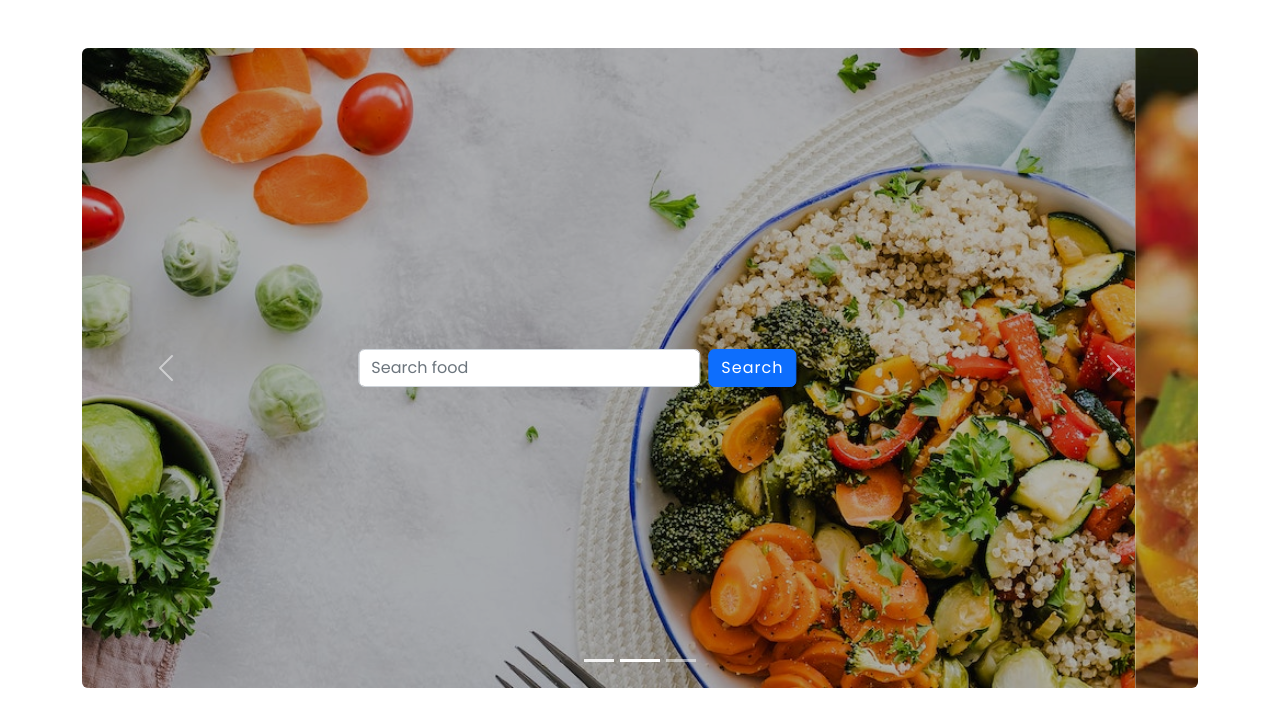
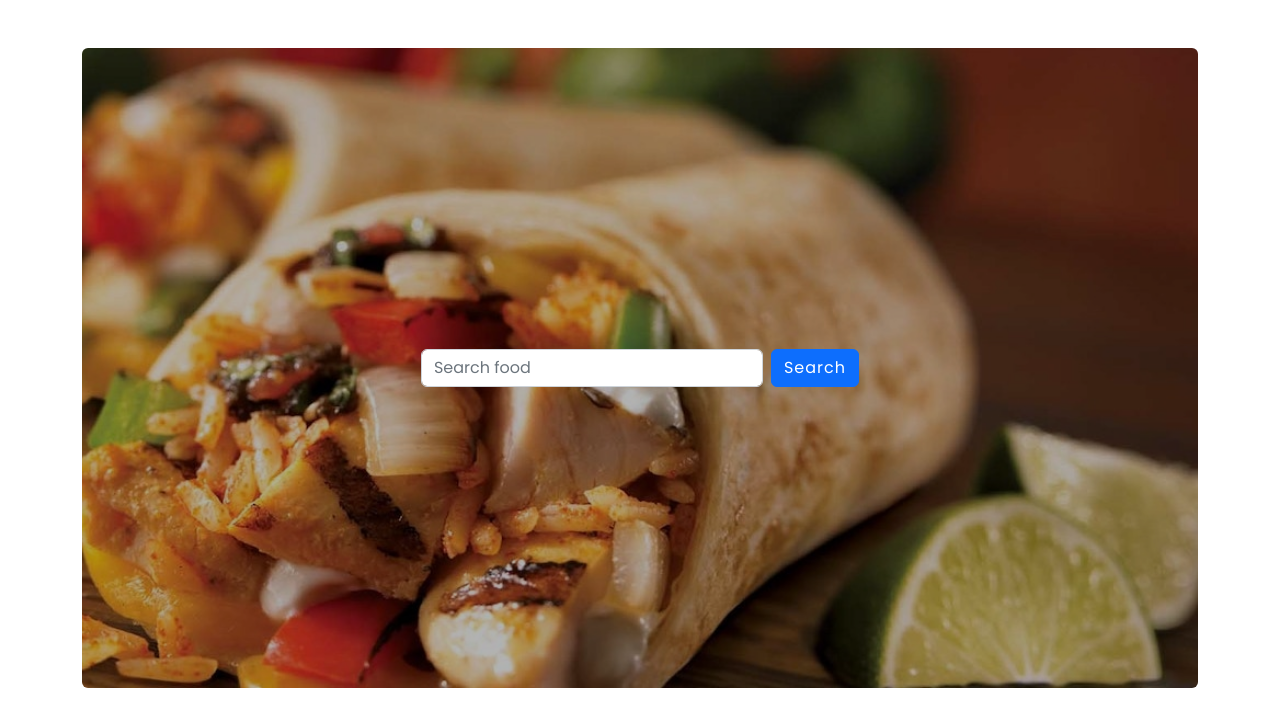
Before and after one commit to shipatulhasan/search-food, a plain HTML site: page index.html in a window 1280 px wide. Drawn offline with nearby package versions, Linux system fonts and the light colour scheme.

Commit message:
adding search

```diff
--- a/index.html
+++ b/index.html
@@ -28,37 +28,9 @@
     <!-- Slider part -->
     <section class="slider container pb-3 pb-md-5 mt-5">
       <div id="mycarousel" class="carousel slide" data-bs-ride="carousel" data-bs-touch="true">
-        <div class="carousel-indicators">
-          <button type="button" data-bs-target="#mycarousel" data-bs-slide-to="0" class="active" aria-current="true"
-            aria-label="Slide 1"></button>
-          <button type="button" data-bs-target="#mycarousel" data-bs-slide-to="1" aria-label="Slide 2"></button>
-          <button type="button" data-bs-target="#mycarousel" data-bs-slide-to="2" aria-label="Slide 3"></button>
-        </div>
         <div class="carousel-inner rounded">
 
           <div class="carousel-item active">
-            <div class="overlay">
-              <img src="./img/banner-1.jpg" class=" w-100 img-fluid" alt="...">
-              <div
-                class="carousel-caption top-0 bottom-0 mb-4 mb-md-0 d-flex flex-column justify-content-center align-items-center mx-auto z-index-1">
-                <!-- <h1 class="title fw-semibold pb-2"><span class="text-warning"> and the world is wide.</span></h1> -->
-                <form class="d-flex" role="search">
-                  <input id="search-field" class="form-control me-2" type="search" placeholder="Search food" aria-label="Search">
-                  <button class="btn btn-primary" id="search-btn" onclick='search(event)' type="submit">Search</button>
-                </form>
-              </div>
-              <!-- <div
-                class="carousel-caption top-0 bottom-0 mb-4 mb-md-0 d-flex flex-column justify-content-center align-items-center mx-auto z-index-1">
-                <h1 class="title fw-semibold pb-2">Life is short<span class="text-warning"> and the world is wide.</span></h1>
-                <p class="lh-base mx-auto">Don't be affired. Fill safe to travel anywhere in this world with us. We are ready to provied you the best vehicles to make your journey more beautiful. </p>
-                <a href="#" class="btn btn-primary text-white text-capitalize fw-semibold mt-2 px-3 py-2">
-                  Book now
-                </a>
-              </div> -->
-            </div>
-
-          </div>
-          <div class="carousel-item ">
             <div class="overlay">
               <img src="./img/banner-2.jpg" class=" w-100 img-fluid" alt="...">
               <div
@@ -66,36 +38,14 @@
                 <!-- <h1 class="title fw-semibold pb-2"><span class="text-warning"> and the world is wide.</span></h1> -->
                 <form class="d-flex" role="search">
                   <input id="search-field" class="form-control me-2" type="search" placeholder="Search food" aria-label="Search">
-                  <button class="btn btn-primary" id="search-btn" onclick='search(event)' type="submit">Search</button>
+                  <button class="btn btn-primary" onclick="searchFood(event)" id="search-btn" ' type="submit">Search</button>
                 </form>
               </div>
             </div>
 
           </div>
-          <div class="carousel-item ">
-            <div class="overlay">
-              <img src="./img/banner-3.jpg" class=" w-100 img-fluid" alt="...">
-              <div
-              class="carousel-caption top-0 bottom-0 mb-4 mb-md-0 d-flex flex-column justify-content-center align-items-center mx-auto z-index-1">
-              <!-- <h1 class="title fw-semibold pb-2"><span class="text-warning"> and the world is wide.</span></h1> -->
-              <form class="d-flex" role="search">
-                <input id="search-field" class="form-control me-2" type="search" placeholder="Search food" aria-label="Search">
-                <button class="btn btn-primary" id="search-btn" onclick='search(event)' type="submit">Search</button>
-              </form>
-            </div>
-            </div>
-
-          </div>
 
         </div>
-        <button class="carousel-control-prev" type="button" data-bs-target="#mycarousel" data-bs-slide="prev">
-          <span class="carousel-control-prev-icon" aria-hidden="true"></span>
-          <span class="visually-hidden">Previous</span>
-        </button>
-        <button class="carousel-control-next" type="button" data-bs-target="#mycarousel" data-bs-slide="next">
-          <span class="carousel-control-next-icon" aria-hidden="true"></span>
-          <span class="visually-hidden">Next</span>
-        </button>
       </div>
     </section>
 
--- a/script.js
+++ b/script.js
@@ -7,7 +7,7 @@ const loadFood = async(search)=>{
     displayFood(data.meals)
 
   }
-  catch{
+  catch(error){
     console.log(error)
   }
 
@@ -40,11 +40,15 @@ const displayFood = (foods)=>{
 
 }
 
-const search = (event)=>{
+
+
+const searchFood = (event)=>{
+
   event.preventDefault()
-  const searchField= document.getElementById('search-field')
-  const searchItem = searchField.value
+
+  const searchField =  document.getElementById('search-field')
+  const searchValue = searchField.value
+  loadFood(searchValue)
   searchField.value = ''
-  loadFood(searchItem)
 
 }
```
